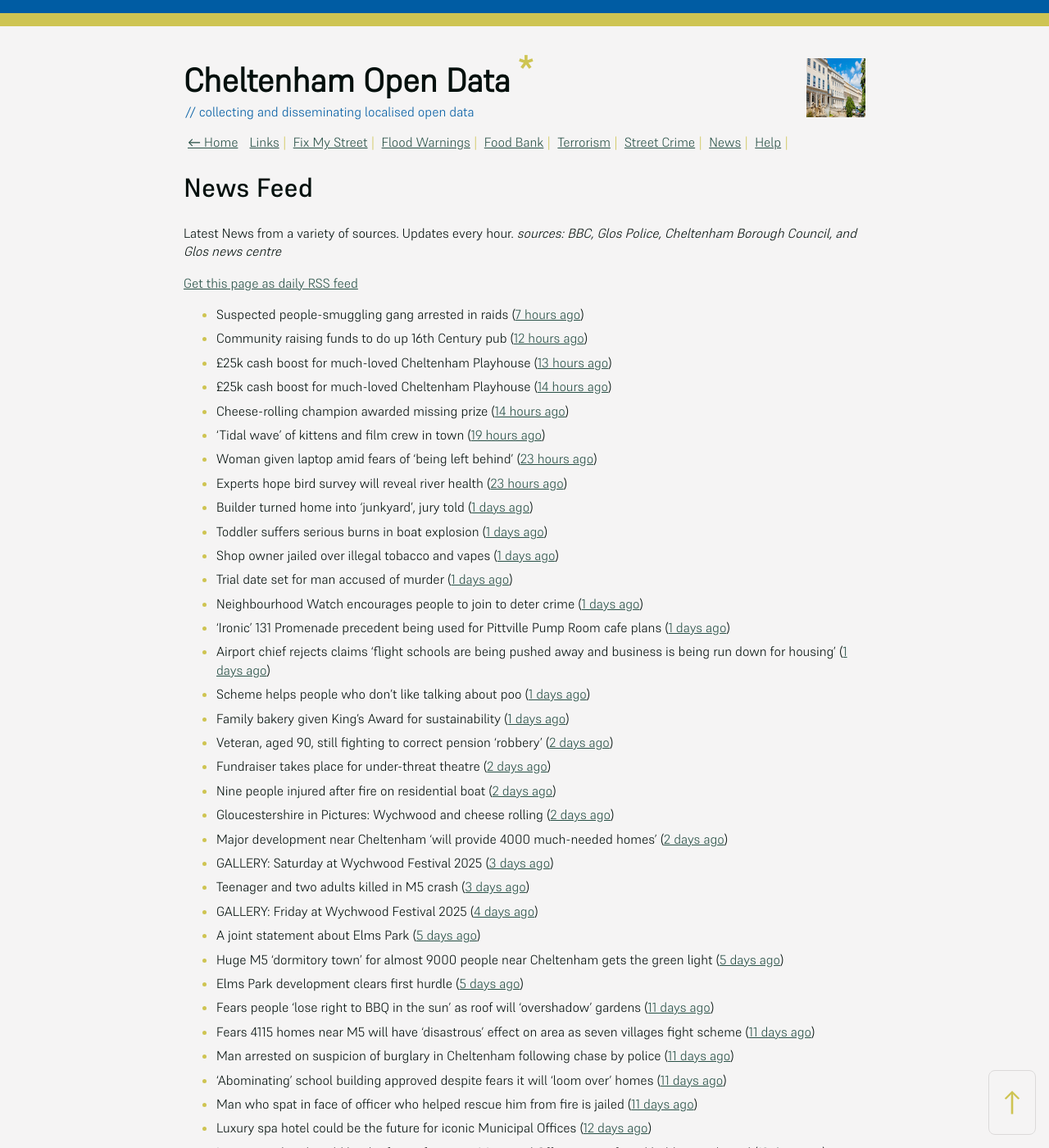
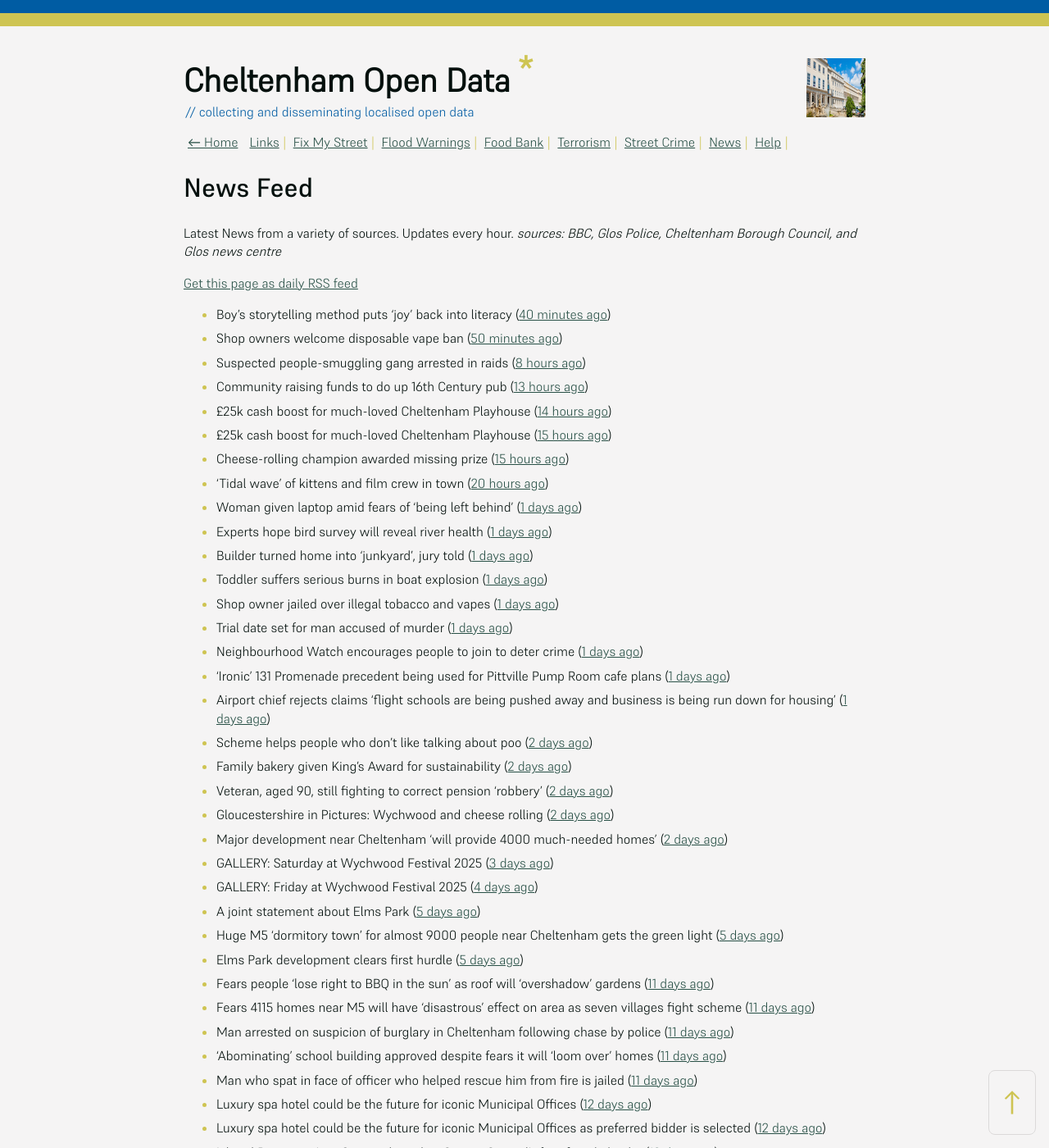
Before and after one commit to mat-0/cheltenham-open-data, a Jekyll site: the page built from _pages/news.md, in a window 1280 px wide and 1400 px high. Shown: the whole window at 82% size. Built offline with Jekyll 4.4.1, drawn with Linux system fonts in a browser that asks for light colours.

Commit message:
Updated 2025-06-04 05:58:02

```diff
--- a/_pages/news.md
+++ b/_pages/news.md
@@ -12,14 +12,16 @@ _sources: BBC, Glos Police, Cheltenham Borough Council, and Glos news centre_
 [Get this page as daily RSS feed](/daily.rss)
 
 <!-- news_marker starts -->
-- Suspected people-smuggling gang arrested in raids ([7 hours ago](https://www.bbc.com/news/articles/cx2j67x49pwo))
-- Community raising funds to do up 16th Century pub ([12 hours ago](https://www.bbc.com/news/articles/c1kvgy4p4nwo))
-- £25k cash boost for much-loved Cheltenham Playhouse ([13 hours ago](https://gloucesternewscentre.co.uk/25k-cash-boost-for-much-loved-cheltenham-playhouse/))
-- £25k cash boost for much-loved Cheltenham Playhouse ([14 hours ago](https://www.cheltenham.gov.uk/news/article/3017/25k_cash_boost_for_much-loved_cheltenham_playhouse))
-- Cheese-rolling champion awarded missing prize ([14 hours ago](https://www.bbc.com/news/articles/clyzjzkz2v1o))
-- 'Tidal wave' of kittens and film crew in town ([19 hours ago](https://www.bbc.com/news/articles/ced2ey9l1dyo))
-- Woman given laptop amid fears of 'being left behind' ([23 hours ago](https://www.bbc.com/news/articles/cy8nvm5v5ymo))
-- Experts hope bird survey will reveal river health ([23 hours ago](https://www.bbc.com/news/articles/c9wgv0dy485o))
+- Boy's storytelling method puts 'joy' back into literacy ([40 minutes ago](https://www.bbc.com/news/articles/c6268ykxkdno))
+- Shop owners welcome disposable vape ban ([50 minutes ago](https://www.bbc.com/news/articles/cgle5pgy4lgo))
+- Suspected people-smuggling gang arrested in raids ([8 hours ago](https://www.bbc.com/news/articles/cx2j67x49pwo))
+- Community raising funds to do up 16th Century pub ([13 hours ago](https://www.bbc.com/news/articles/c1kvgy4p4nwo))
+- £25k cash boost for much-loved Cheltenham Playhouse ([14 hours ago](https://gloucesternewscentre.co.uk/25k-cash-boost-for-much-loved-cheltenham-playhouse/))
+- £25k cash boost for much-loved Cheltenham Playhouse ([15 hours ago](https://www.cheltenham.gov.uk/news/article/3017/25k_cash_boost_for_much-loved_cheltenham_playhouse))
+- Cheese-rolling champion awarded missing prize ([15 hours ago](https://www.bbc.com/news/articles/clyzjzkz2v1o))
+- 'Tidal wave' of kittens and film crew in town ([20 hours ago](https://www.bbc.com/news/articles/ced2ey9l1dyo))
+- Woman given laptop amid fears of 'being left behind' ([1 days ago](https://www.bbc.com/news/articles/cy8nvm5v5ymo))
+- Experts hope bird survey will reveal river health ([1 days ago](https://www.bbc.com/news/articles/c9wgv0dy485o))
 - Builder turned home into 'junkyard', jury told ([1 days ago](https://www.bbc.com/news/articles/c7v7jqygvlpo))
 - Toddler suffers serious burns in boat explosion ([1 days ago](https://www.bbc.com/news/articles/c1j5k49zg9yo))
 - Shop owner jailed over illegal tobacco and vapes ([1 days ago](https://www.bbc.com/news/articles/c071jlz50peo))
@@ -27,15 +29,12 @@ _sources: BBC, Glos Police, Cheltenham Borough Council, and Glos news centre_
 - Neighbourhood Watch encourages people to join to deter crime ([1 days ago](https://gloucesternewscentre.co.uk/neighbourhood-watch-encourages-people-to-join-to-deter-crime/))
 - ‘Ironic’ 131 Promenade precedent being used for Pittville Pump Room cafe plans ([1 days ago](https://gloucesternewscentre.co.uk/ironic-131-promenade-precedent-being-used-for-pittville-pump-room-cafe-plans/))
 - Airport chief rejects claims ‘flight schools are being pushed away and business is being run down for housing’ ([1 days ago](https://gloucesternewscentre.co.uk/airport-chief-rejects-claims-flight-schools-are-being-pushed-away-and-business-is-being-run-down-for-housing/))
-- Scheme helps people who don't like talking about poo ([1 days ago](https://www.bbc.com/news/articles/cg711227mv2o))
-- Family bakery given King's Award for sustainability ([1 days ago](https://www.bbc.com/news/articles/crr7ezreqedo))
+- Scheme helps people who don't like talking about poo ([2 days ago](https://www.bbc.com/news/articles/cg711227mv2o))
+- Family bakery given King's Award for sustainability ([2 days ago](https://www.bbc.com/news/articles/crr7ezreqedo))
 - Veteran, aged 90, still fighting to correct pension 'robbery' ([2 days ago](https://www.bbc.com/news/articles/c2d5l7k3p31o))
-- Fundraiser takes place for under-threat theatre ([2 days ago](https://www.bbc.com/news/articles/c4gk0edy66yo))
-- Nine people injured after fire on residential boat ([2 days ago](https://www.bbc.com/news/articles/crr7xz5r2z9o))
 - Gloucestershire in Pictures: Wychwood and cheese rolling ([2 days ago](https://www.bbc.com/news/articles/cj42qe4nqn5o))
 - Major development near Cheltenham ‘will provide 4000 much-needed homes’ ([2 days ago](https://gloucesternewscentre.co.uk/major-development-near-cheltenham-will-provide-4000-much-needed-homes/))
 - GALLERY: Saturday at Wychwood Festival 2025 ([3 days ago](https://gloucesternewscentre.co.uk/gallery-saturday-at-wychwood-festival-2025/))
-- Teenager and two adults killed in M5 crash ([3 days ago](https://www.bbc.com/news/articles/czxy3n361pgo))
 - GALLERY: Friday at Wychwood Festival 2025 ([4 days ago](https://gloucesternewscentre.co.uk/gallery-friday-at-wychwood-festival-2025/))
 - A joint statement about Elms Park ([5 days ago](https://www.cheltenham.gov.uk/news/article/3015/a_joint_statement_about_elms_park))
 - Huge M5 ‘dormitory town’ for almost 9000 people near Cheltenham gets the green light ([5 days ago](https://gloucesternewscentre.co.uk/huge-m5-dormitory-town-for-almost-9000-people-near-cheltenham-gets-the-green-light/))
```
Also changed, not shown: _data/flood.json (+4 -4 lines), index.md (+5 -5 lines).
